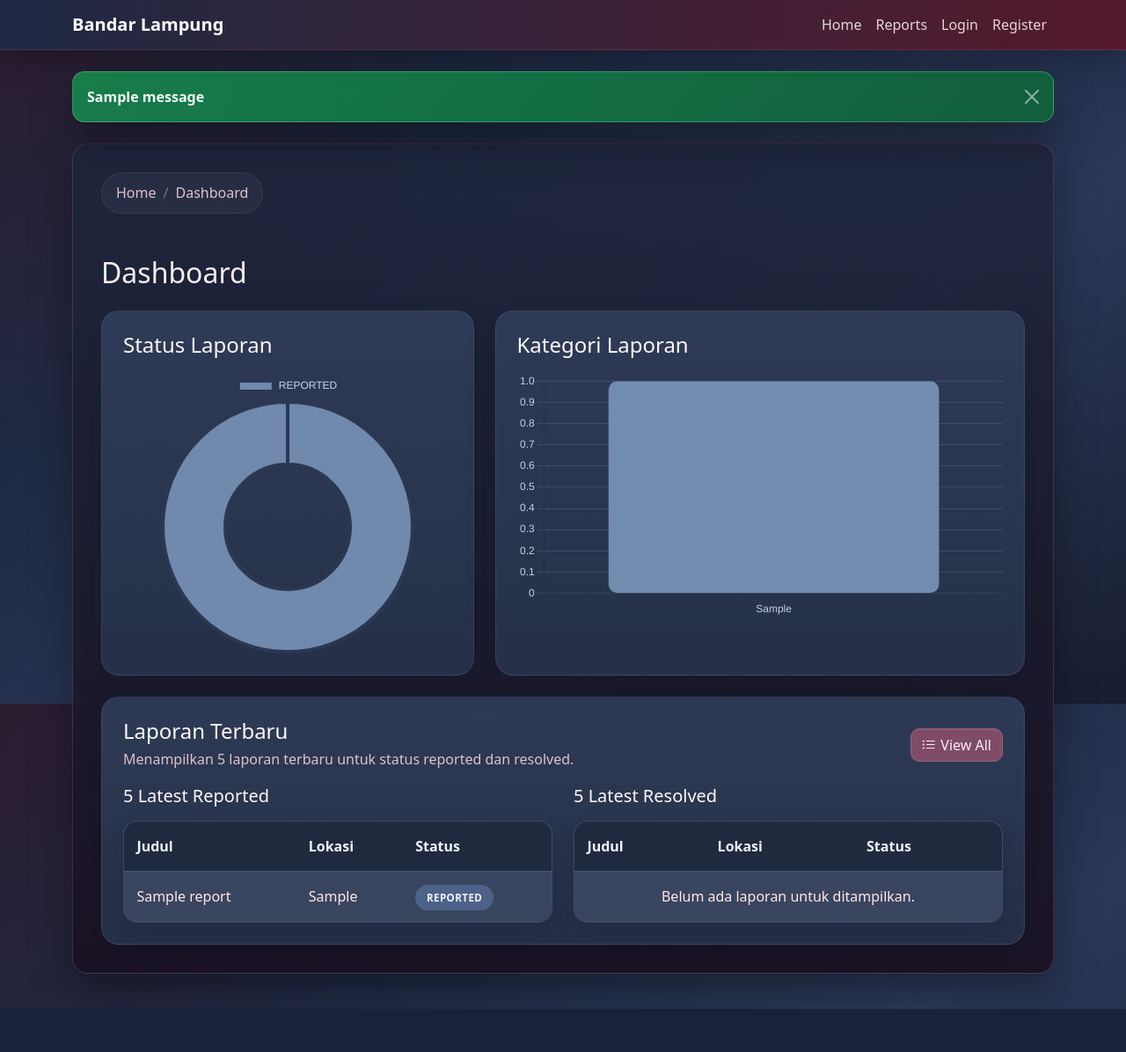
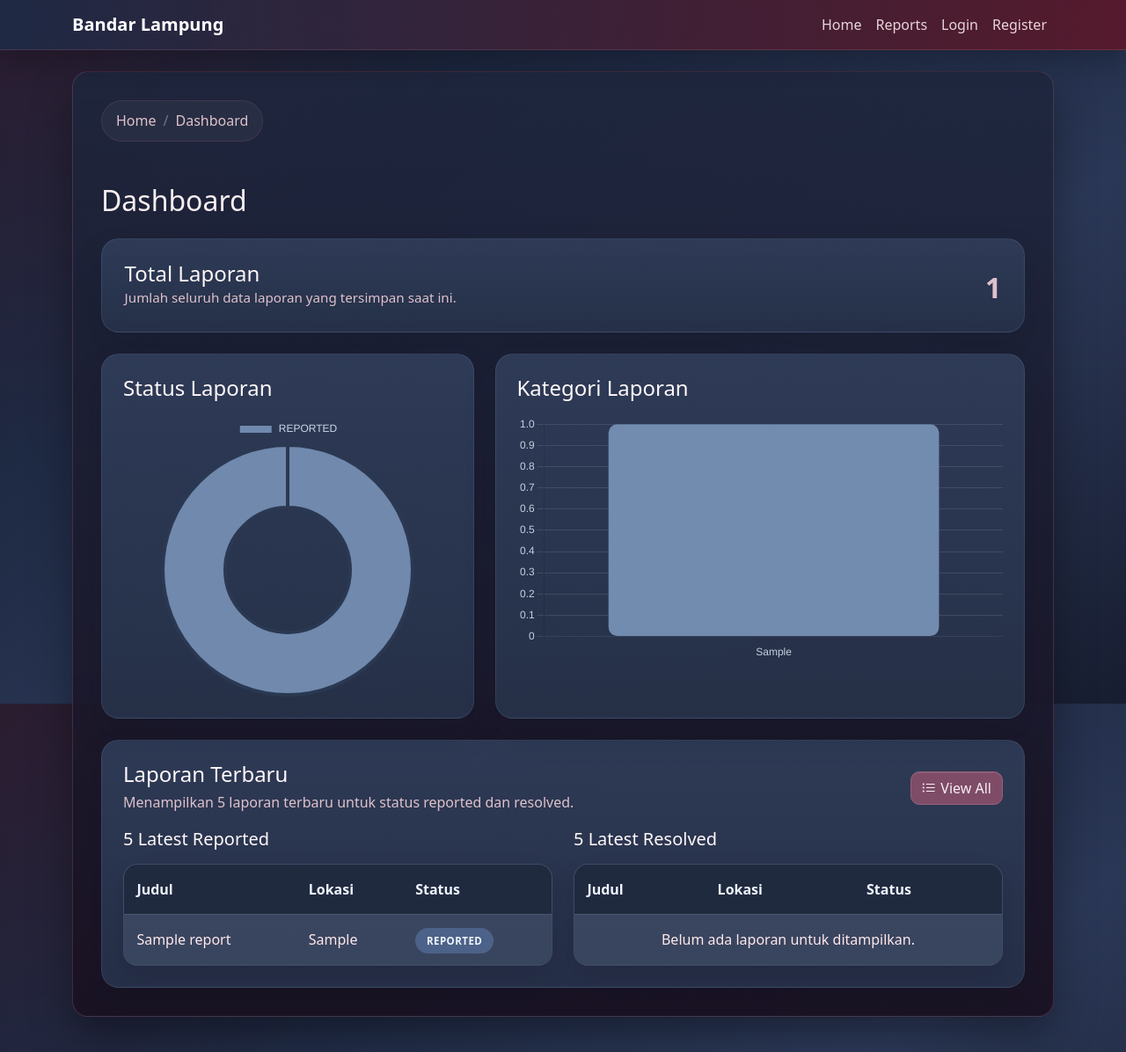
Before and after one commit to IET-Polinela/project-2026-RagilAfda, a Django app: page /dashboard/ in a window 1280 px wide. Shown: the whole page at 88% size. Before the commit the page ends 1147 px from the top, so only its background shows below. Run offline with Django 5.2, Linux system fonts and the light colour scheme; tables that the repository leaves empty hold one stand-in row (values such as "Sample post"); one stand-in notice (Sample message) is shown.

Commit message:
LabSession7: Fixin a bug

```diff
--- a/24782091_iet_2026/dashboard_24782091/templates/dashboard/dashboard.html
+++ b/24782091_iet_2026/dashboard_24782091/templates/dashboard/dashboard.html
@@ -94,6 +94,28 @@
         color: #f1fbf3;
     }
 
+    .summary-card {
+        display: flex;
+        align-items: center;
+        justify-content: space-between;
+        gap: 1rem;
+        padding: 1.4rem 1.6rem;
+    }
+
+    .summary-label {
+        color: #b5c0d4;
+        font-size: 0.95rem;
+        margin: 0;
+    }
+
+    .summary-value {
+        color: #f4f8ff;
+        font-size: 2rem;
+        font-weight: 700;
+        line-height: 1;
+        margin: 0.35rem 0 0;
+    }
+
 </style>
 
 <div class="page-shell">
@@ -105,6 +127,14 @@
     </nav>
 
     <h2 class="mb-4">Dashboard</h2>
+
+    <div class="content-card dashboard-card summary-card mb-4">
+        <div>
+            <h4 class="mb-0 dashboard-title">Total Laporan</h4>
+            <p class="summary-label">Jumlah seluruh data laporan yang tersimpan saat ini.</p>
+        </div>
+        <p class="summary-value" id="totalReports">0</p>
+    </div>
 
     <div class="row g-4 mb-4">
         <div class="col-12 col-lg-5">
@@ -176,6 +206,8 @@
 <script src="https://cdn.jsdelivr.net/npm/chart.js"></script>
 
 <script>
+console.log("Dashboard script loaded");
+
 function getBadgeClass(status) {
     if (status === "REPORTED") return "status-pill status-reported";
     if (status === "VERIFIED") return "status-pill status-verified";
@@ -199,8 +231,14 @@ function renderTableRows(items) {
 }
 
 fetch('/dashboard/data/')
-.then(response => response.json())
+.then(response => {
+    console.log("Fetch response received:", response);
+    return response.json();
+})
 .then(data => {
+    console.log("Data JSON berhasil diterima:", data);
+    document.getElementById('totalReports').textContent = data.total_reports;
+
     const statusLabels = data.status_data.map(item => item.status);
     const statusValues = data.status_data.map(item => item.total);
 
@@ -274,6 +312,9 @@ fetch('/dashboard/data/')
 
     document.getElementById('latestReportedTable').innerHTML = renderTableRows(data.latest_reported);
     document.getElementById('latestResolvedTable').innerHTML = renderTableRows(data.latest_resolved);
+})
+.catch(error => {
+    console.error("Fetch dashboard gagal:", error);
 });
 </script>
 
--- a/24782091_iet_2026/dashboard_24782091/views.py
+++ b/24782091_iet_2026/dashboard_24782091/views.py
@@ -12,6 +12,7 @@ class DashboardView(TemplateView):
 
 class DashboardDataView(View):
     def get(self, request, *args, **kwargs):
+        total_reports = Report.objects.count()
         status_data = Report.objects.values('status').annotate(total=Count('id'))
         category_data = Report.objects.values('category').annotate(total=Count('id'))
         latest_reported = list(
@@ -22,6 +23,7 @@ class DashboardDataView(View):
         )
 
         return JsonResponse({
+            'total_reports': total_reports,
             'status_data': list(status_data),
             'category_data': list(category_data),
             'latest_reported': latest_reported,
--- a/24782091_iet_2026/main_app/views.py
+++ b/24782091_iet_2026/main_app/views.py
@@ -9,7 +9,7 @@ from .models import Report
 
 
 def search_report(request):
-    query = request.GET.get('q')
+    query = request.GET.get('q', '')
 
     reports = Report.objects.filter(title__icontains=query).values()
 
--- a/24782091_iet_2026/templates/base.html
+++ b/24782091_iet_2026/templates/base.html
@@ -551,7 +551,7 @@
     {% if messages %}
         <div class="mb-4">
             {% for message in messages %}
-                <div class="alert {% if 'success' in message.tags %}alert-success{% elif 'error' in message.tags or 'warning' in message.tags %}alert-danger{% else %}alert-info{% endif %} alert-dismissible fade show" role="alert">
+                <div class="alert {% if 'success' in message.tags %}alert-success{% elif 'error' in message.tags or 'warning' in message.tags %}alert-danger{% else %}alert-info{% endif %} alert-dismissible fade show auto-dismiss-alert" role="alert">
                     {{ message }}
                     <button class="btn-close" data-bs-dismiss="alert"></button>
                 </div>
@@ -564,5 +564,15 @@
 </div>
 
 <script src="https://cdn.jsdelivr.net/npm/bootstrap@5.3.0/dist/js/bootstrap.bundle.min.js"></script>
+<script>
+document.addEventListener("DOMContentLoaded", function () {
+    document.querySelectorAll(".auto-dismiss-alert").forEach(function (alertElement) {
+        window.setTimeout(function () {
+            const alertInstance = bootstrap.Alert.getOrCreateInstance(alertElement);
+            alertInstance.close();
+        }, 3000);
+    });
+});
+</script>
 </body>
 </html>
```
Also changed, not shown: 24782091_iet_2026/main_app/templates/main_app/report_list.html (+45 -7 lines).
